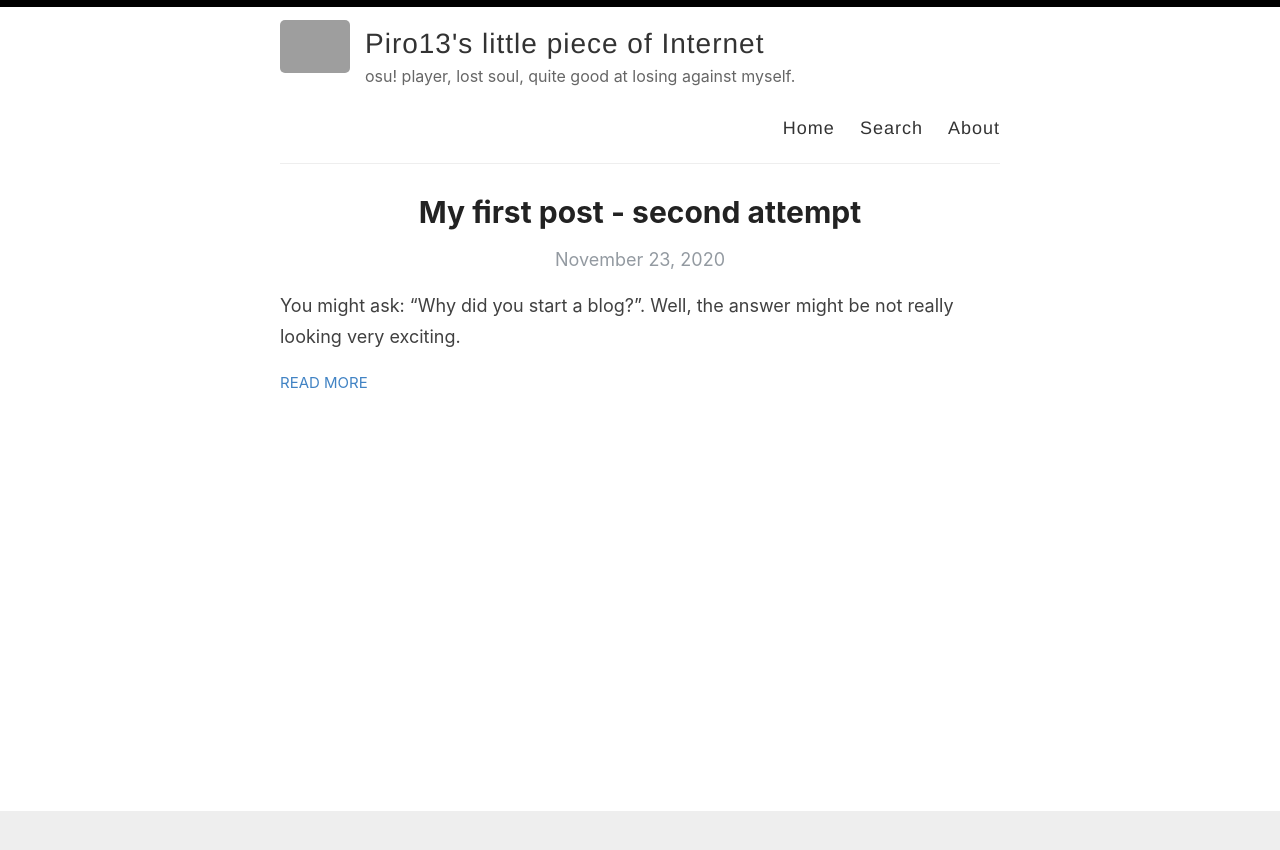
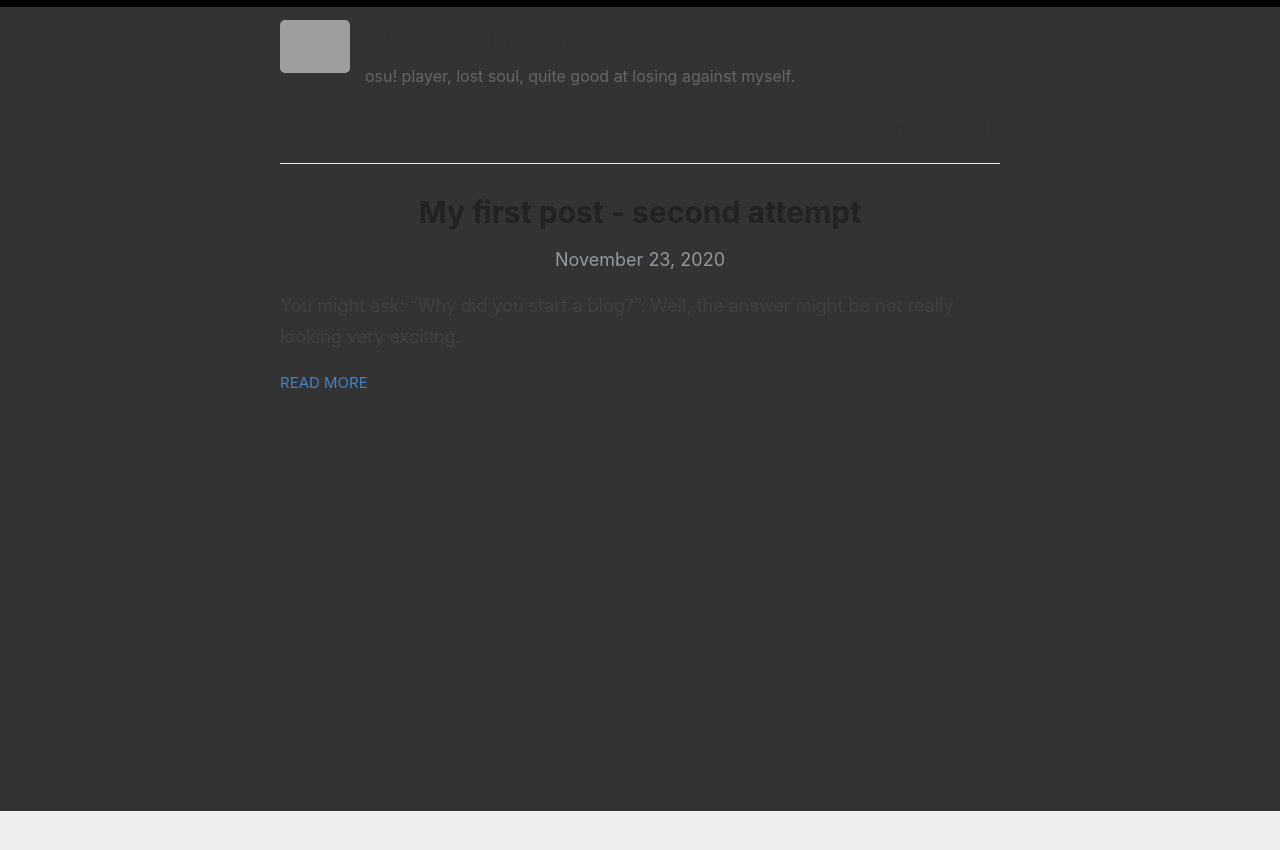
Before and after one commit to Piro13/Piro13.github.io, a Jekyll site: the page built from index.html, in a window 1280 px wide. Shown: the top 850 px of the page. Built offline with Jekyll 4.4.1, drawn with Linux system fonts in a browser that asks for light colours; the list of posts is cut into pages by our own code; grey boxes are pictures that could not be loaded.

Commit message:
Update style.scss

```diff
--- a/assets/style.scss
+++ b/assets/style.scss
@@ -21,7 +21,7 @@ html {
 }
 
 body {
-  background: #fff;
+  background: #333333;
   font-family: -system-ui, -apple-system, BlinkMacSystemFont, "Segoe UI", Roboto, Helvetica, Arial, sans-serif, "Apple Color Emoji", "Segoe UI Emoji", "Segoe UI Symbol";
   color: #404040;
   line-height: 1.7;
```
